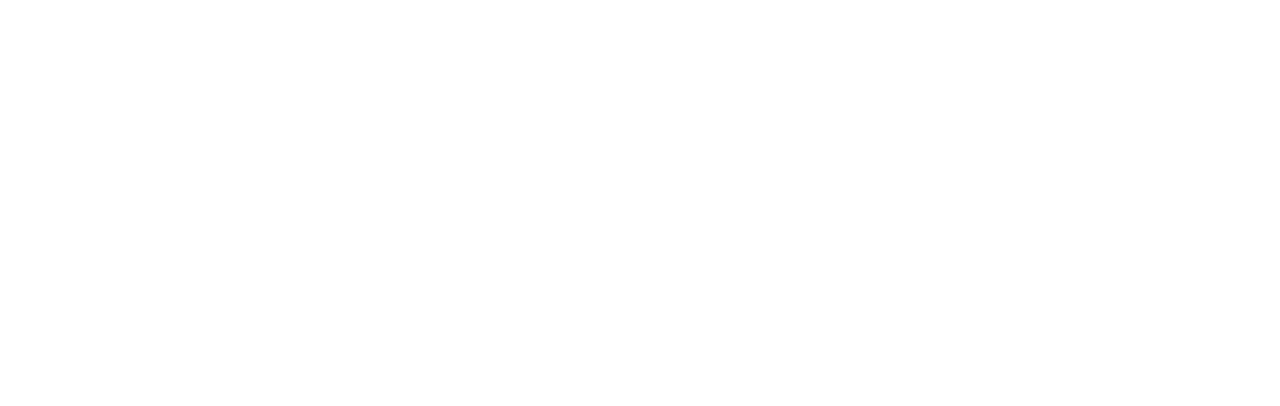
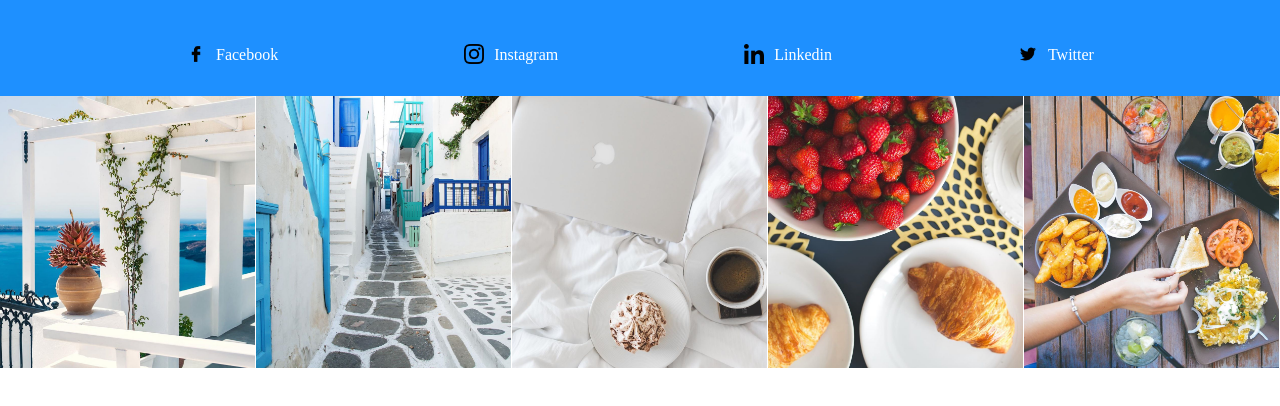
Before and after one commit to SharvChopra/Travel-Blog-post, a plain HTML site: page index.html in a window 1280 px wide. Drawn offline with Linux system fonts and the light colour scheme.

Commit message:
build a icon-content component

```diff
--- a/css/main.css
+++ b/css/main.css
@@ -298,3 +298,53 @@ h1{
     background-size: 100% 90vh;
     background-repeat: no-repeat;
 }
+.icon-content{
+    width: 100%;
+    height: 46vh;
+}
+.icons{
+    width: 100%;
+    height: 12vh;
+    display: flex;
+    justify-content: space-evenly;
+    align-items: center;
+    background-color: dodgerblue;
+    color: #fff;
+
+}
+.icons-one,
+.icons-two,
+.icons-three,
+.icons-four{
+    position: relative;
+    top: 0.4rem;
+    margin-left: 1rem;
+    cursor: pointer;
+}
+.icons-image{
+    width: 100vw;
+    height: 34vh;
+    display: grid;
+    grid-template-columns: repeat(5,1fr);
+    gap: 0;
+}
+.content-image-one,
+.content-image-two,
+.content-image-three,
+.content-image-four,
+.content-image-five{
+    position: relative;
+    top: 0;
+    width: 25.45rem;
+    height: 34vh;
+    transition: filter 0.4s;
+    cursor: pointer;
+    object-fit: cover;
+}
+.content-image-one:hover,
+.content-image-two:hover,
+.content-image-three:hover,
+.content-image-four:hover,
+.content-image-five:hover{
+    filter: brightness(50%);
+}
--- a/index.html
+++ b/index.html
@@ -8,6 +8,20 @@
     <link rel="stylesheet" href="css/normalize.css">
 </head>
 <body>
-
+    <section class="icon-content">
+        <div class="icons">
+            <li><img src="images/facebook (1).png" alt="Facebook"><span class="icons-one">Facebook</span></li>
+            <li><img src="images/instagram (1).png" alt="Instagram"><span class="icons-two">Instagram</span></li>
+            <li><img src="images/linkedin (1).png" alt="linkedin"><span class="icons-three">Linkedin</span></li>
+            <li><img src="images/twitter.png" alt="X"><span class="icons-four">Twitter</span></li>
+        </div>
+        <div class="icons-image">
+            <img src="images/01.jpg" alt="picture-one" class="content-image-one">
+            <img src="images/02.jpg" alt="picture-two" class="content-image-two">
+            <img src="images/03.jpg" alt="picture-three" class="content-image-three">
+            <img src="images/04.jpg" alt="picture-four" class="content-image-four">
+            <img src="images/05.jpg" alt="picture-five" class="content-image-five">
+        </div>
+    </section>
 </body>
 </html>
```
Also changed, not shown: components/icon-content.html (added, +15 -0 lines).
